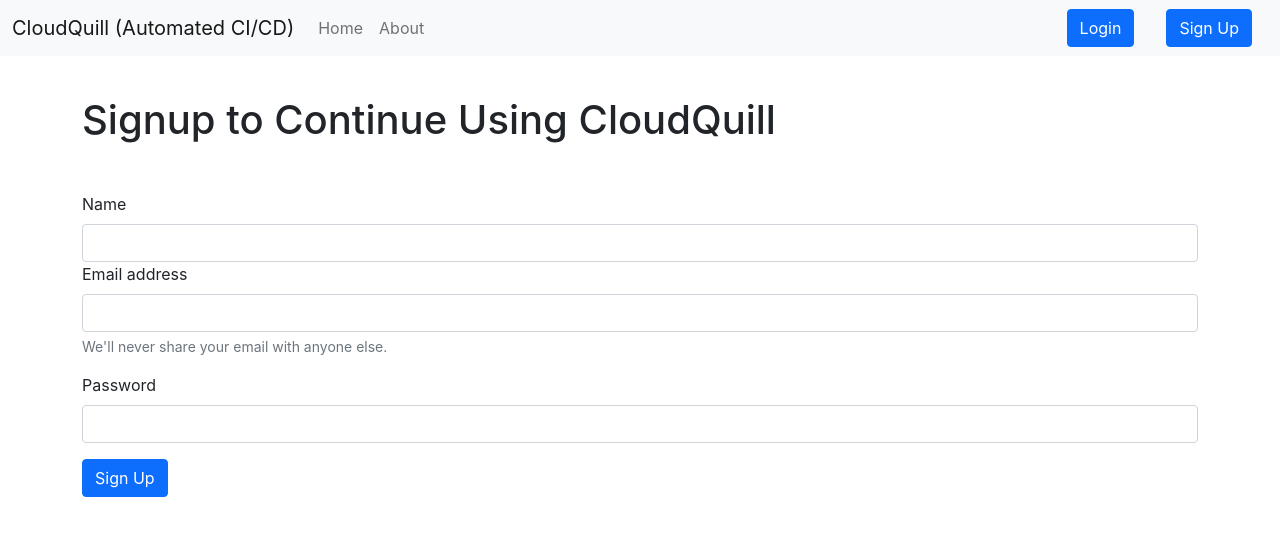
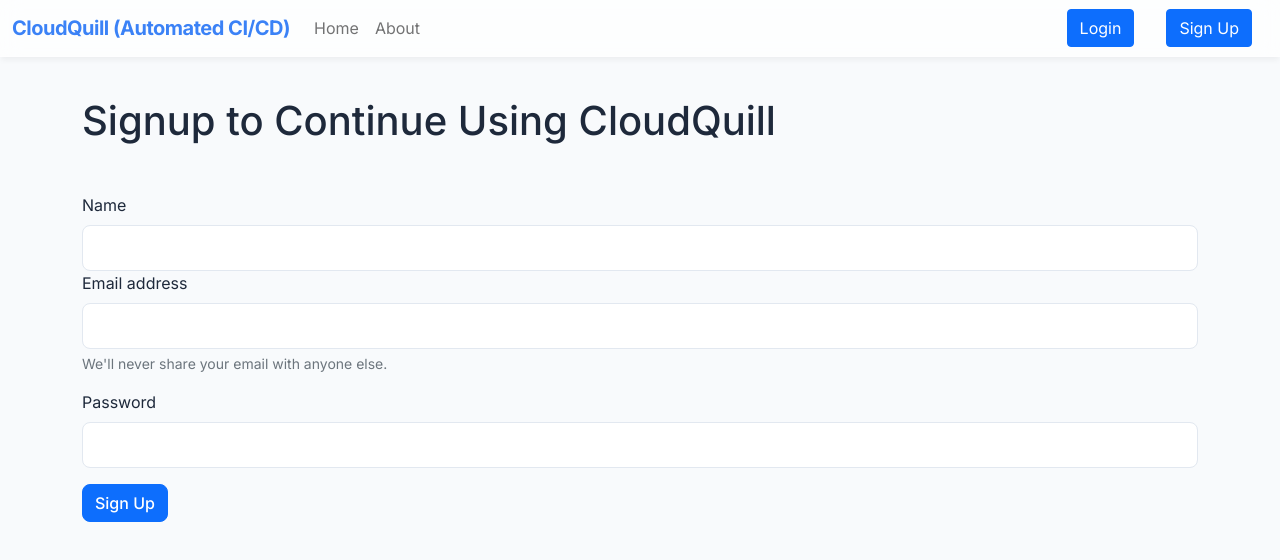
Before and after one commit to krishparmar22242/CloudQuill, a React (Create React App) app: page /signup in a window 1280 px wide. Shown: the top 560 px of the page. Built offline with nearby package versions, Linux system fonts and the light colour scheme.

Commit message:
UI Overhaul: Cool theme, animations, search filter

```diff
--- a/src/components/Navbar.js
+++ b/src/components/Navbar.js
@@ -13,7 +13,7 @@ const Navbar = (props) => {
     }
     return (
         <div>
-            <nav className="navbar navbar-expand-lg navbar-light bg-light">
+            <nav className="navbar navbar-expand-lg sticky-top navbar-light">
                 <div className="container-fluid">
                     <Link className="navbar-brand" to="/">CloudQuill (Automated CI/CD)</Link>
                     <button className="navbar-toggler" type="button" data-bs-toggle="collapse" data-bs-target="#navbarSupportedContent" aria-controls="navbarSupportedContent" aria-expanded="false" aria-label="Toggle navigation">
--- a/src/components/Notecontainer.js
+++ b/src/components/Notecontainer.js
@@ -15,8 +15,10 @@ const Notecontainer = (props) => {
         else{
             navigate("/login")
         }
-    })
+        // eslint-disable-next-line
+    }, [])
 
+    const [searchQuery, setSearchQuery] = useState("");
     const [note, setNote] = useState({
         "etitle": "",
         "edescription": "",
@@ -89,11 +91,29 @@ const Notecontainer = (props) => {
                 </div>
             </div>
             <div className='row md-3 my-5'>
-                <h3>Your Notes</h3>
-                <div className="container">
-                    {context.notes.length===0 && "No Notes to be Displayed ADD Notes"}
+                <div className="d-flex justify-content-between align-items-center mb-4">
+                    <h3>Your Notes</h3>
+                    <div className="w-50">
+                        <input
+                            type="search"
+                            className="form-control"
+                            placeholder="🔍 Search notes by title or description..."
+                            value={searchQuery}
+                            onChange={(e) => setSearchQuery(e.target.value)}
+                        />
+                    </div>
                 </div>
-                {context.notes && context.notes.map((note) => {
+                <div className="container text-muted">
+                    {context.notes.length === 0 && "No Notes to be Displayed. ADD Notes"}
+                    {context.notes.length > 0 && context.notes.filter(note =>
+                        note.title.toLowerCase().includes(searchQuery.toLowerCase()) ||
+                        note.description.toLowerCase().includes(searchQuery.toLowerCase())
+                    ).length === 0 && "No notes match your search."}
+                </div>
+                {context.notes && context.notes.filter(note =>
+                    note.title.toLowerCase().includes(searchQuery.toLowerCase()) ||
+                    note.description.toLowerCase().includes(searchQuery.toLowerCase())
+                ).map((note) => {
                     return <Notes key={note._id} updatenote={updatenote} note={note} />
                 })}
             </div>
--- a/src/index.css
+++ b/src/index.css
@@ -1,17 +1,98 @@
+@import url('https://fonts.googleapis.com/css2?family=Inter:wght@300;400;500;600;700&display=swap');
+
+:root {
+  --primary-blue: #3B82F6;
+  --bg-color: #F8FAFC;
+  --card-bg: #FFFFFF;
+  --text-dark: #1E293B;
+  --text-muted: #64748B;
+  --shadow-sm: 0 1px 3px rgba(0,0,0,0.12), 0 1px 2px rgba(0,0,0,0.24);
+  --shadow-lg: 0 14px 28px rgba(0,0,0,0.05), 0 10px 10px rgba(0,0,0,0.05);
+}
+
 body {
   margin: 0;
-  font-family: -apple-system, BlinkMacSystemFont, 'Segoe UI', 'Roboto', 'Oxygen',
-    'Ubuntu', 'Cantarell', 'Fira Sans', 'Droid Sans', 'Helvetica Neue',
-    sans-serif;
+  font-family: 'Inter', -apple-system, BlinkMacSystemFont, 'Segoe UI', 'Roboto', 'Oxygen', 'Ubuntu', 'Cantarell', 'Fira Sans', 'Droid Sans', 'Helvetica Neue', sans-serif;
   -webkit-font-smoothing: antialiased;
   -moz-osx-font-smoothing: grayscale;
+  background-color: var(--bg-color);
+  color: var(--text-dark);
+  transition: background-color 0.3s ease;
 }
 
 code {
-  font-family: source-code-pro, Menlo, Monaco, Consolas, 'Courier New',
-    monospace;
+  font-family: source-code-pro, Menlo, Monaco, Consolas, 'Courier New', monospace;
 }
 
-i{
-  cursor:pointer;
+i {
+  cursor: pointer;
+  transition: color 0.2s ease, transform 0.2s ease;
 }
+
+i:hover {
+  color: var(--primary-blue);
+  transform: scale(1.1);
+}
+
+/* Base Inputs and Buttons */
+input.form-control, textarea.form-control {
+  border-radius: 8px;
+  border: 1px solid #E2E8F0;
+  padding: 10px 15px;
+  transition: all 0.3s ease;
+}
+
+input.form-control:focus, textarea.form-control:focus {
+  border-color: var(--primary-blue);
+  box-shadow: 0 0 0 3px rgba(59, 130, 246, 0.2);
+}
+
+button.btn {
+  border-radius: 8px;
+  transition: all 0.2s ease;
+  font-weight: 500;
+}
+
+button.btn:active {
+  transform: scale(0.96);
+}
+
+/* Notes Cards Elevating Hover Effects */
+.card {
+  background-color: var(--card-bg);
+  border: none;
+  border-radius: 12px;
+  box-shadow: var(--shadow-sm);
+  transition: all 0.3s cubic-bezier(0.25, 0.8, 0.25, 1);
+  overflow: visible;
+}
+
+.card:hover {
+  box-shadow: var(--shadow-lg);
+  transform: translateY(-5px);
+}
+
+.card-title {
+  font-weight: 600;
+  color: var(--text-dark);
+}
+
+.card-text {
+  color: var(--text-muted);
+}
+
+/* Glassmorphism Navbar override */
+.navbar {
+  background: rgba(255, 255, 255, 0.7) !important;
+  backdrop-filter: blur(10px);
+  -webkit-backdrop-filter: blur(10px);
+  border-bottom: 1px solid rgba(255, 255, 255, 0.3);
+  box-shadow: 0 4px 6px -1px rgba(0, 0, 0, 0.05);
+  transition: all 0.3s ease;
+}
+
+.navbar-brand {
+  font-weight: 700;
+  color: var(--primary-blue) !important;
+  letter-spacing: -0.5px;
+}
```
